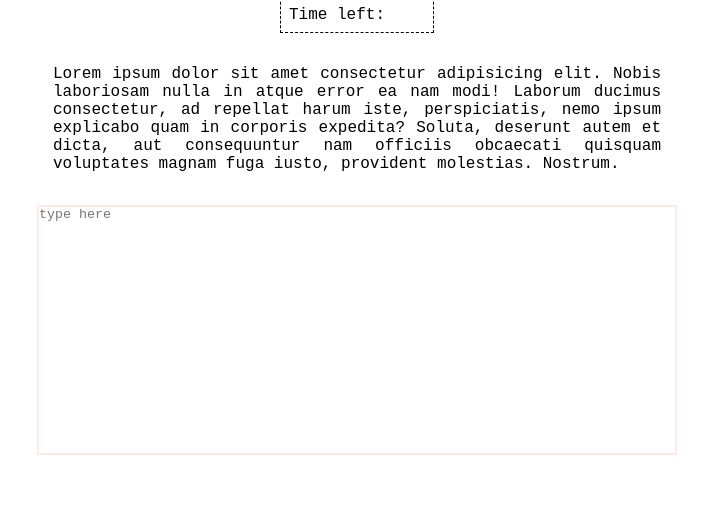
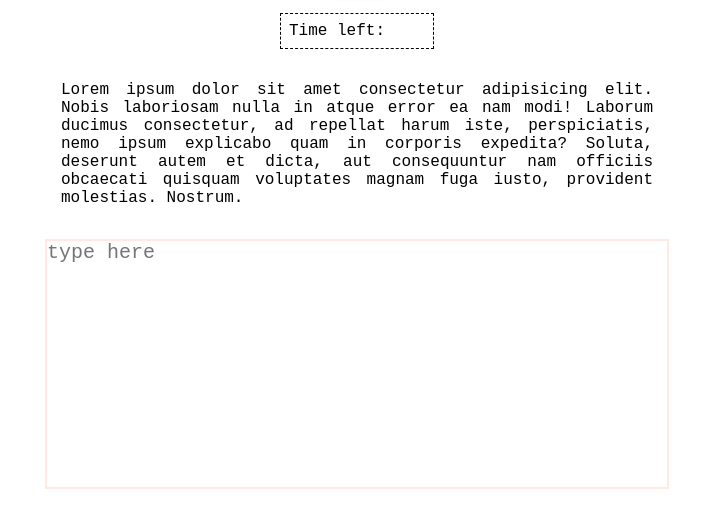
Before and after one commit to victoria-parker/typing-game, a plain HTML site: page index.html in a window 1280 px wide. Shown: the part 175-702 px from the top of the page, without its empty margins (283-992 px from the left). Drawn offline with Linux system fonts and the light colour scheme.

Commit message:
style of textarea modified

```diff
--- a/css/style.css
+++ b/css/style.css
@@ -12,6 +12,7 @@ body{
     justify-content: center;
     align-items: center;
     gap: 1rem;
+    padding: 1rem;
     font-family:'Courier New', Courier, monospace;
 }
 
@@ -48,7 +49,13 @@ blockquote{
     text-align: justify;
 }
 
-
+textarea{
+    font-size: 1.25rem;
+    border: 2px solid #FEEAE3;
+    width: 100%;
+    height: 250px;
+    resize:vertical;
+}
 
 
 /* MEDIA SCREEN */
@@ -58,8 +65,7 @@ blockquote{
     }
     textarea{
         width: 50%;
-        height: 250px;
-        border: 2px solid #FEEAE3;
+        min-height: 250px;
         resize: none;
     }
 }
```
